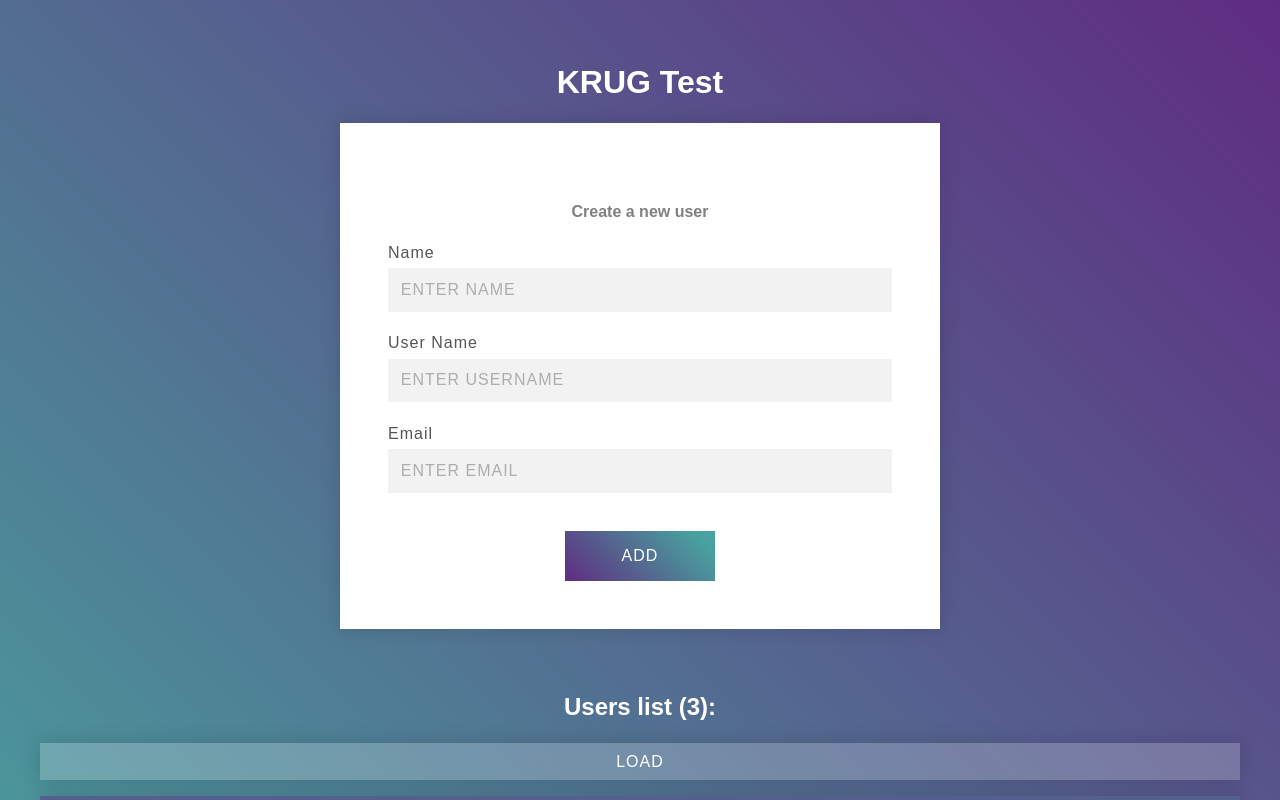
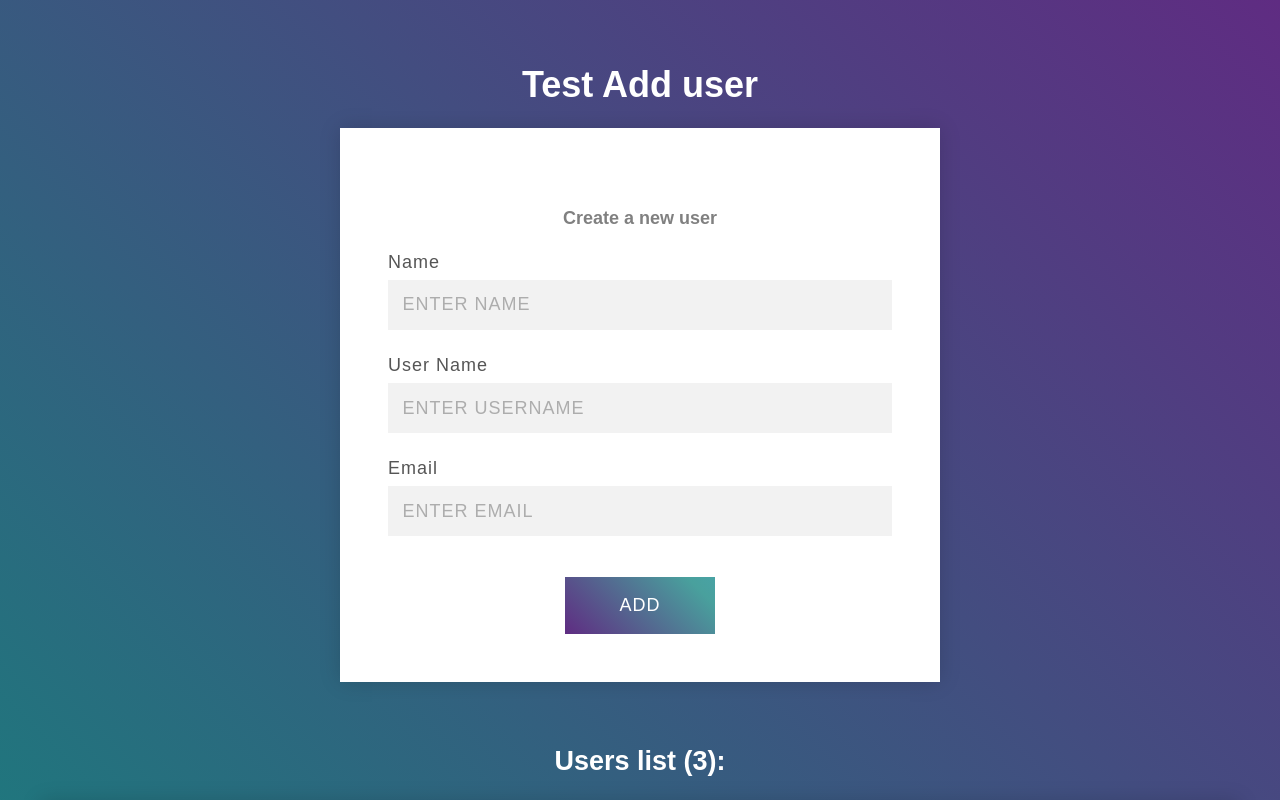
Before and after one commit to devmikealex/Test-Add-user, a React (Vite) app: page / in a window 1280 px wide. Shown: the top 800 px of the page. Built offline with nearby package versions, Linux system fonts and the light colour scheme.

Commit message:
Small fixes

```diff
--- a/index.html
+++ b/index.html
@@ -4,7 +4,7 @@
     <meta charset="UTF-8" />
     <link rel="icon" type="image/svg+xml" href="/vite.svg" />
     <meta name="viewport" content="width=device-width, initial-scale=1.0" />
-    <title>KRUG Test</title>
+    <title>Test Add user</title>
   </head>
   <body>
     <div id="root"></div>
--- a/src/App.tsx
+++ b/src/App.tsx
@@ -1,7 +1,5 @@
-import { useEffect, useState } from 'react'
 // import './App.css'
 import './sass/app.scss'
-import User from './types/User'
 import UsersTable from './components/UsersTable'
 import NewUserForm from './components/NewUserForm'
 
@@ -19,7 +17,7 @@ function App() {
 
     return (
         <main>
-            <h1>KRUG Test</h1>
+            <h1>Test Add user</h1>
             <NewUserForm />
             {/* <UsersTable users={users} /> */}
             <UsersTable />
--- a/src/sass/app.scss
+++ b/src/sass/app.scss
@@ -6,17 +6,18 @@
 }
 
 body {
-    font-size: 16px;
+    font-size: 18px;
     font-family: Arial, Helvetica, sans-serif;
     padding: 2rem;
     // background-color: rgb(239, 242, 225);
-    background: linear-gradient(45deg, #49a09d, #5f2c82);
+    background: linear-gradient(45deg, #17817d, #5f2c82);
     color: white;
     min-height: 100vh;
 }
 
 h1,
-h2,h4 {
+h2,
+h4 {
     text-align: center;
     margin-top: 2rem;
     margin-bottom: 1.4rem;
@@ -69,8 +70,8 @@ form {
         }
     }
 
-    h4{
-        color:grey;
+    h4 {
+        color: grey;
     }
 }
 
@@ -133,29 +134,30 @@ tbody tr {
     }
 }
 
-.warnIcon{
-    // visibility: hidden;
+.warnIcon {
     opacity: 0;
     display: inline-block;
     transition: opacity 0.3s;
 }
+
 td:hover .warnIcon {
-    visibility: visible;
-    opacity: 1;
+    opacity: 0.8;
 }
-.x-icon{
+
+.x-icon {
     width: 1.4em;
     margin-left: 0.4em;
     margin-bottom: -0.55em;
 }
 
-.clickable{
+.clickable {
     cursor: pointer;
-    &:hover{
+
+    &:hover {
         background-color: rgba(255, 215, 215, 0.42);
     }
 }
 
-.id-cell{
+.id-cell {
     max-width: 42px;
 }
```
